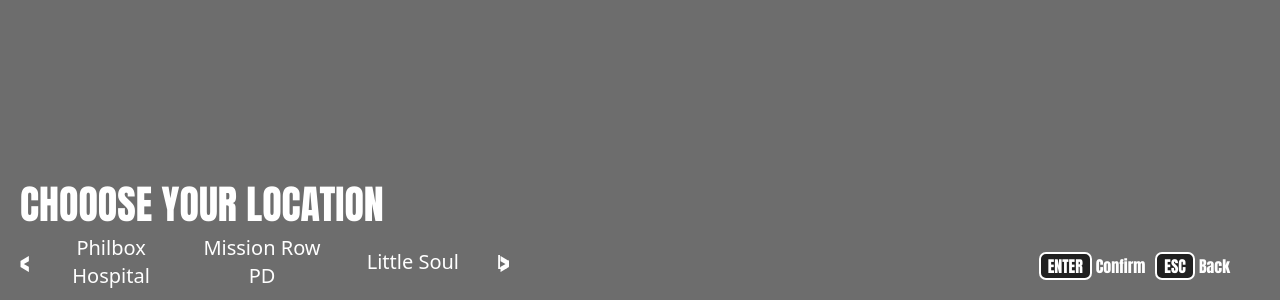
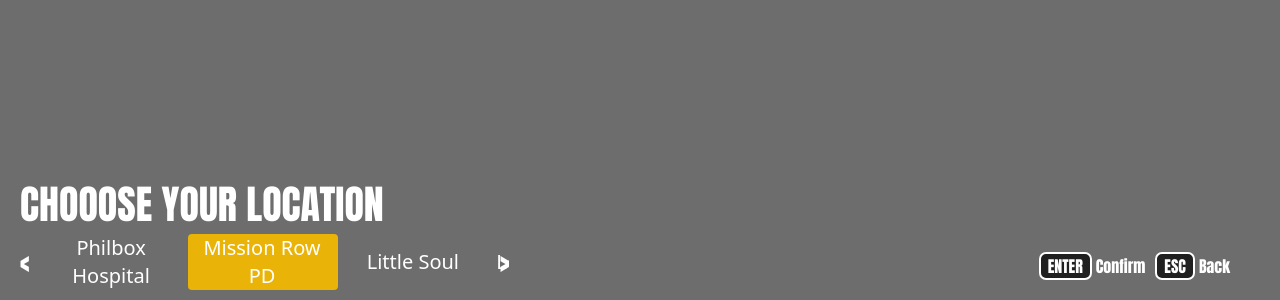
Before and after one commit to HAMMAS-SALEEM/IV_SPAWN, a React (Vite) app: page / in a window 1280 px wide. Shown: the part 500-800 px from the top of the page. Built offline with nearby package versions, Linux system fonts and the light colour scheme.

Commit message:
Added Some spacing

```diff
--- a/src/App.css
+++ b/src/App.css
@@ -10,6 +10,10 @@
 
 body{
   background-color: rgb(109, 109, 109);
+}
+
+li {
+  list-style: none;
 }
 
 .option-wrapper{
--- a/src/component/options.jsx
+++ b/src/component/options.jsx
@@ -5,7 +5,7 @@ const option = () => {
   const [options, setoptions] = useState([])
   const [counter, setcounter] = useState(0)
 
-  const tableCount = table.length*150
+  const tableCount = table.length * 150
 
   const incCount = () => {
     console.log('working')
@@ -39,11 +39,20 @@ const option = () => {
           </button>
 
           <div className='w-[450px]'>
+          <li className='w-[150px] h-[56px] bg-yellow-500 absolute left-[168px] rounded' />
             <ul
-              style={{width: tableCount, transform: `translateX(${(150*counter)}px)`, transition: 'all ease-in-out 250ms'}}
-              className={`flex justify-center items-center gap-2`}>
+              style={{
+                width: tableCount,
+                transform: `translateX(${150 * counter}px)`,
+                transition: 'all ease-in-out 250ms'
+              }}
+              className={`flex justify-center items-center gap-2`}
+            >
               {table.map((c, i) => (
-                <li key={c + i} className='w-[150px] text-white text-xl text-center'>
+                <li
+                  key={c + i}
+                  className={`w-[150px] text-white text-xl text-center z-10`}
+                >
                   {c.name}
                 </li>
               ))}
```
